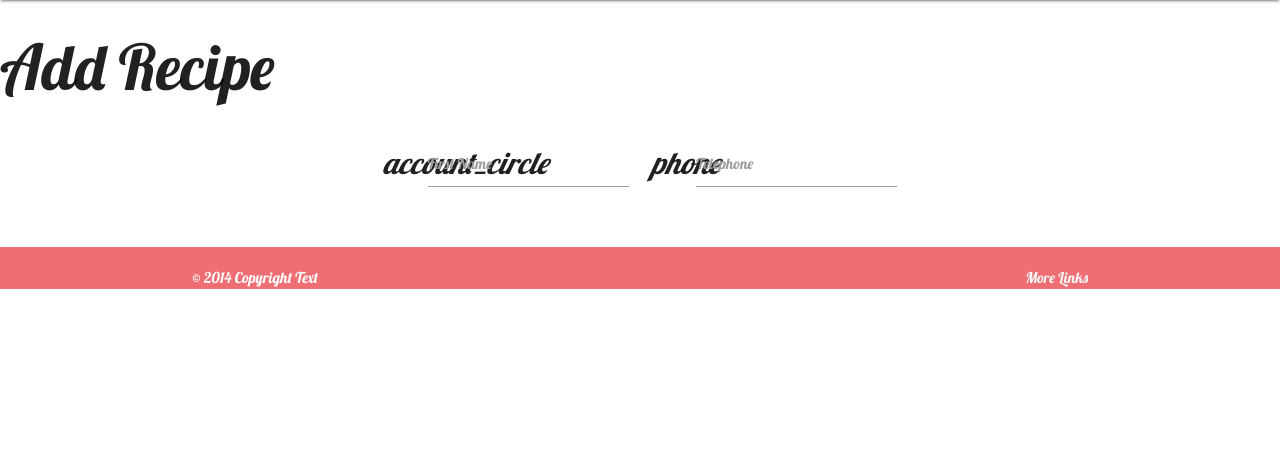
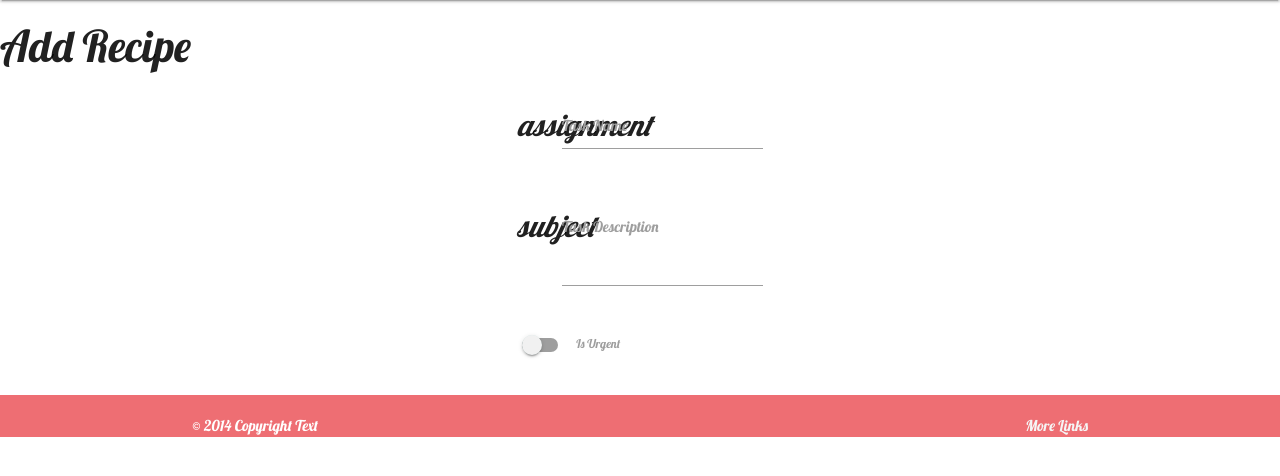
Before and after one commit to anteCedens/CI-MS3-cookbook, a Flask app: page /add_recipe in a window 1280 px wide. Shown: the part 64-540 px from the top of the page. Run offline with Flask 2, Linux system fonts and the light colour scheme; some libraries are stand-ins or nearby versions.

Commit message:
Adding some more Materialize content to add_recipe.html to test

```diff
--- a/templates/add_recipe.html
+++ b/templates/add_recipe.html
@@ -1,19 +1,32 @@
 {% extends 'base.html' %} {% block content %}
-
-<h1>Add Recipe</h1>
-
+<h3>Add Recipe</h3>
 <div class="row">
-  <form class="col s12">
+  <form action="" method="POST" class="col s12">
     <div class="row">
-      <div class="input-field col s6">
-        <i class="material-icons prefix">account_circle</i>
-        <input id="icon_prefix" type="text" class="validate" />
-        <label for="icon_prefix">First Name</label>
+      <div class="input-field col s12">
+        <i class="material-icons prefix">assignment</i>
+        <input id="task_name" name="task_name" type="text" />
+        <label for="icon_prefix">Task Name</label>
       </div>
-      <div class="input-field col s6">
-        <i class="material-icons prefix">phone</i>
-        <input id="icon_telephone" type="tel" class="validate" />
-        <label for="icon_telephone">Telephone</label>
+    </div>
+    <div class="row">
+      <div class="input-field col s12">
+        <i class="material-icons prefix">subject</i>
+        <textarea
+          name="task_description"
+          id="task_description"
+          class="materialize-textarea"
+        ></textarea>
+        <label for="icon_telephone">Task Description</label>
+      </div>
+    </div>
+    <div class="row">
+      <div class="switch">
+        <label>
+          <input id="is_urgent" name="is_urgent" type="checkbox" />
+          <span class="lever"></span>
+          Is Urgent
+        </label>
       </div>
     </div>
   </form>
```
